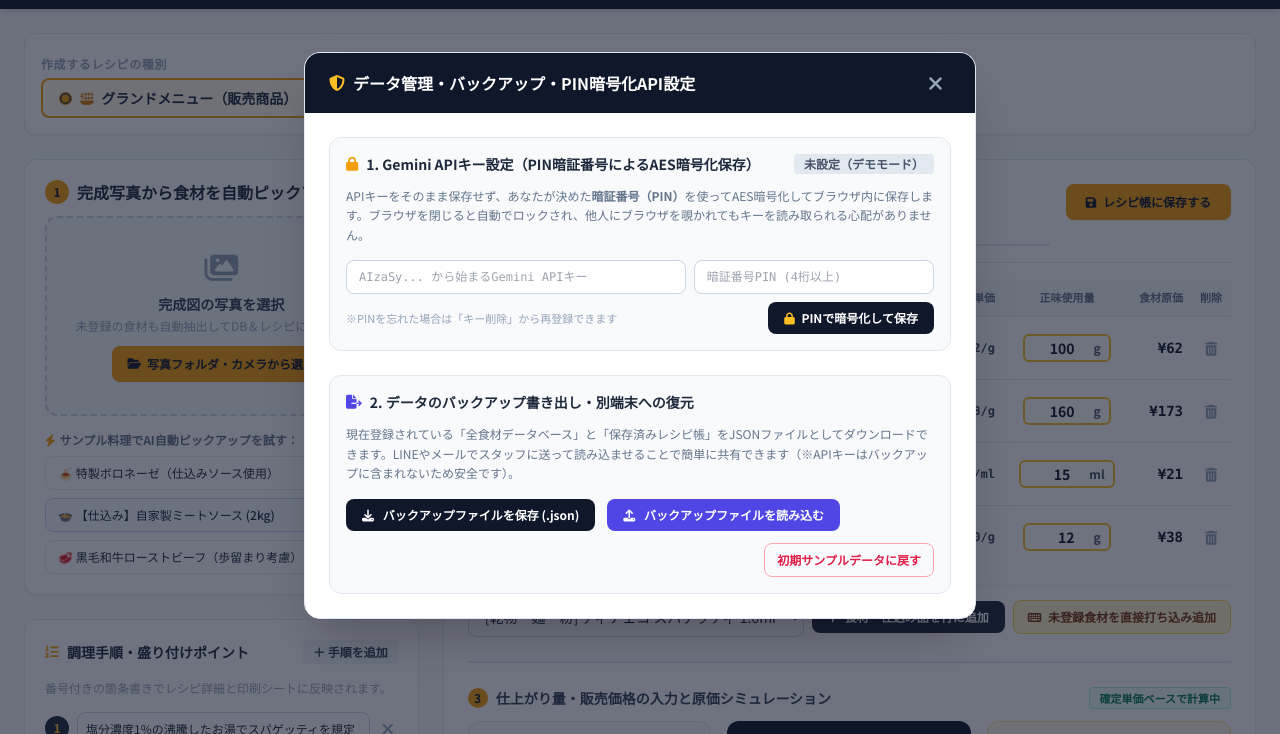
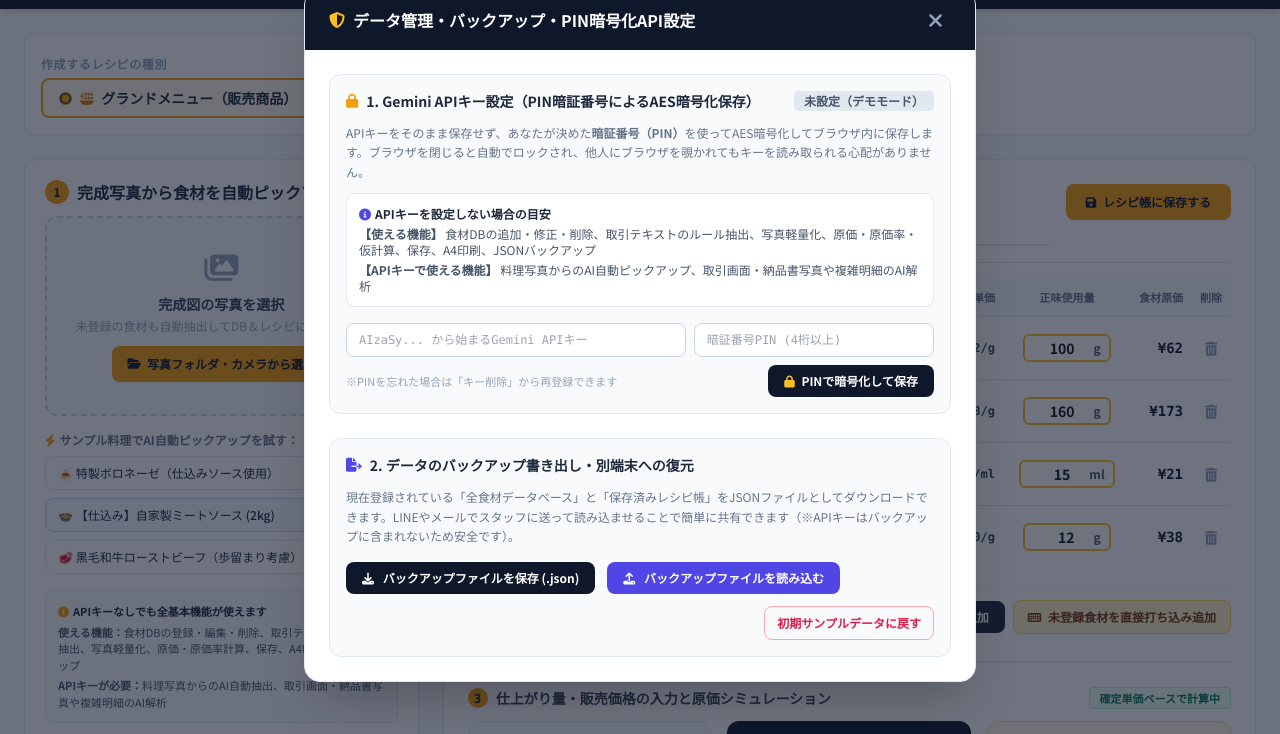
Before and after one commit to kazu583/ChefCost-AI, a plain HTML site: page index.html in a window 1280 px wide. Both pictures are taken after a click on the element "AI未設定". Shown: the part 65-799 px from the top of the page. Drawn offline with nearby package versions, Linux system fonts and the light colour scheme.

Commit message:
Update index.html with API key feature notes
Added notes on features available without API key and those requiring it.

```diff
--- a/index.html
+++ b/index.html
@@ -175,6 +175,16 @@
                   <span class="text-amber-600 font-bold">反映 →</span>
                 </button>
               </div>
+            </div>
+
+            <!-- APIキー未設定時の使える機能・使えない機能 注意書き -->
+            <div class="mt-4 bg-slate-50 border border-slate-200 rounded-lg p-3 text-[11px] text-slate-600 space-y-1">
+              <div class="font-bold text-slate-800 flex items-center justify-between">
+                <span><i class="fa-solid fa-circle-info text-amber-500 mr-1"></i>APIキーなしでも全基本機能が使えます</span>
+                <button type="button" onclick="openSettingsModal()" class="text-indigo-600 hover:underline font-bold">API設定</button>
+              </div>
+              <p><strong>使える機能：</strong>食材DBの登録・編集・削除、取引テキストのルール抽出、写真軽量化、原価・原価率計算、保存、A4印刷、バックアップ</p>
+              <p><strong>APIキーが必要：</strong>料理写真からのAI自動抽出、取引画面・納品書写真や複雑明細のAI解析</p>
             </div>
           </div>
 
@@ -603,6 +613,15 @@
           <p class="text-xs text-slate-500 leading-relaxed">
             APIキーをそのまま保存せず、あなたが決めた<strong>暗証番号（PIN）</strong>を使ってAES暗号化してブラウザ内に保存します。ブラウザを閉じると自動でロックされ、他人にブラウザを覗かれてもキーを読み取られる心配がありません。
           </p>
+
+          <!-- APIキー未設定時に使える機能・使えない機能の要約注意書き -->
+          <div class="bg-white border border-slate-200 rounded-lg p-3 text-xs text-slate-600 space-y-1">
+            <div class="font-bold text-slate-800">
+              <i class="fa-solid fa-circle-info text-indigo-600 mr-1"></i>APIキーを設定しない場合の目安
+            </div>
+            <p><strong>【使える機能】</strong> 食材DBの追加・修正・削除、取引テキストのルール抽出、写真軽量化、原価・原価率・仮計算、保存、A4印刷、JSONバックアップ</p>
+            <p><strong>【APIキーで使える機能】</strong> 料理写真からのAI自動ピックアップ、取引画面・納品書写真や複雑明細のAI解析</p>
+          </div>
 
           <!-- パターンA: 暗号化キーが保存済みで「ロック中」の画面 -->
           <div id="api-locked-panel" class="hidden bg-amber-50 border border-amber-300 rounded-lg p-3.5 space-y-2.5">
@@ -1329,7 +1348,6 @@
       return newUnreg.id;
     }
 
-    // Gemini APIによる料理写真からの食材自動ピックアップ（ロック時はPIN解除画面を案内）
     async function analyzePhotoWithAI() {
       const apiKey = getActiveApiKey();
       if (!apiKey) {
```
